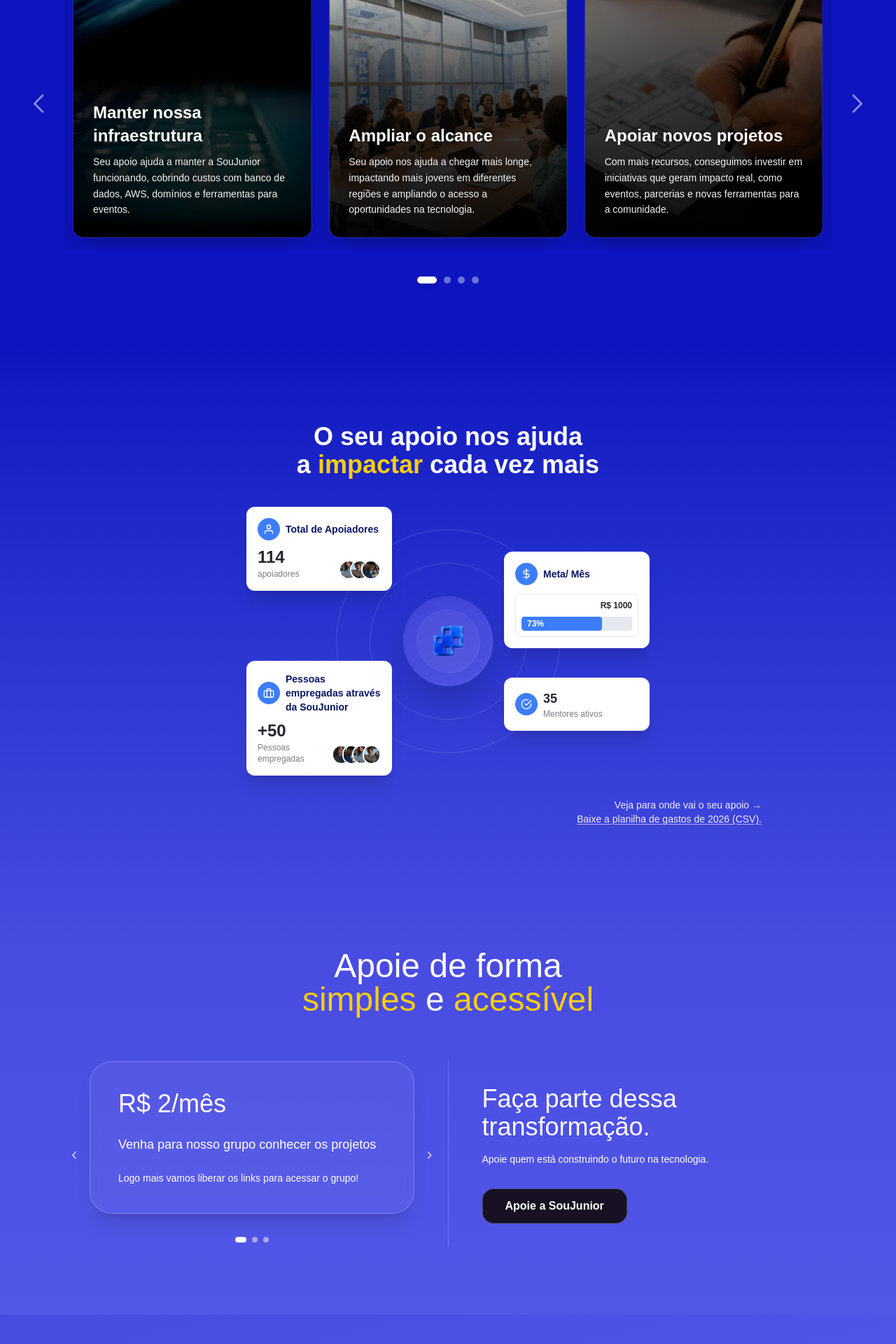
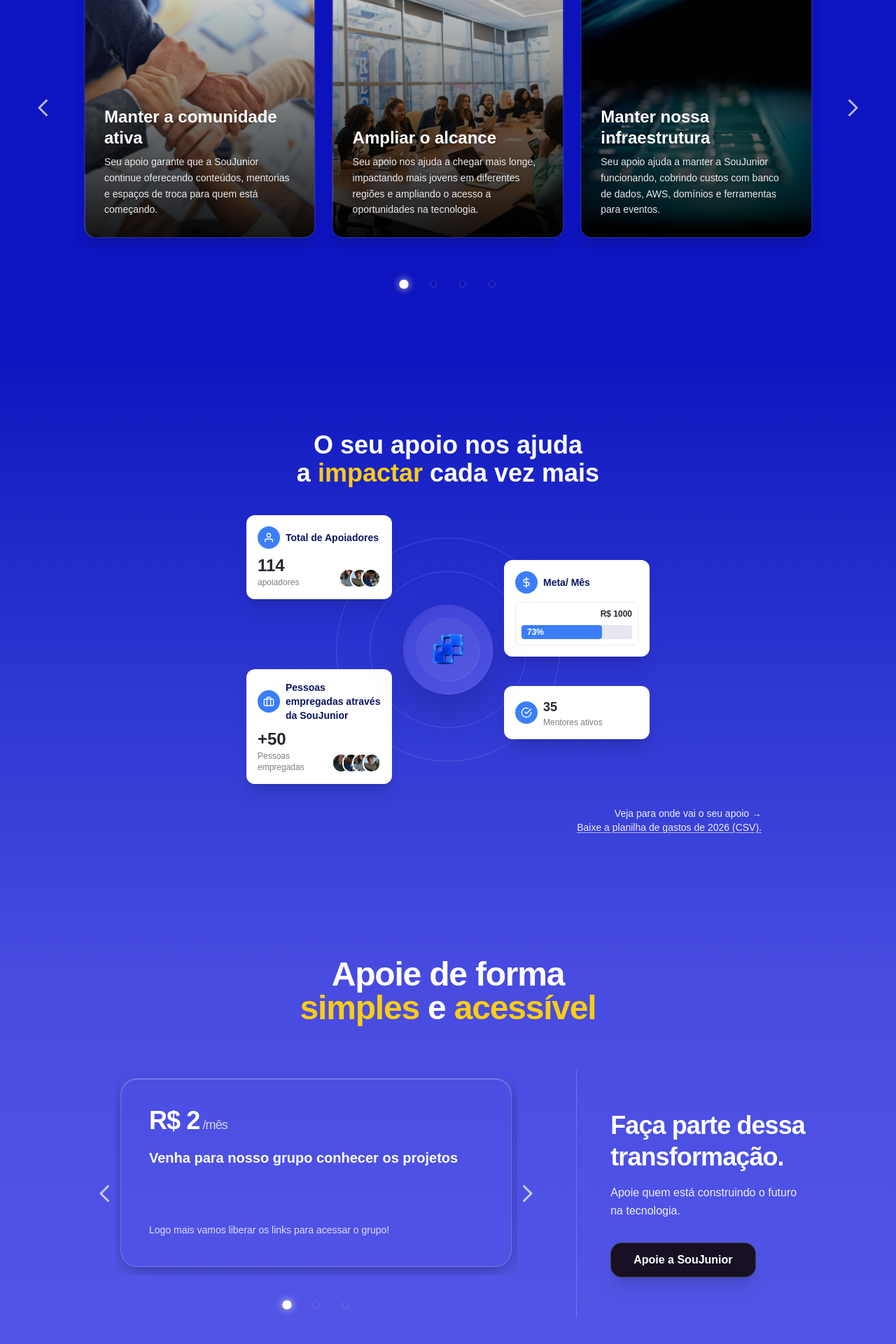
Before and after one commit to pedrofes/hackathon-soujunior-landing-page, a Next.js app: page / in a window 1280 px wide. Shown: the part 1960-3880 px from the top of the page at 70% size. Built offline with nearby package versions, Linux system fonts and the light colour scheme; no server answers; a web font is replaced by a local one.

Commit message:
style(carousels): unifica carrosseis de causa e planos com setas, dots de vidro e suporte a touch-swipe

```diff
--- a/src/components/sections/plans.jsx
+++ b/src/components/sections/plans.jsx
@@ -6,7 +6,7 @@
   return (
     <section className="w-full px-6 py-16 lg:py-24" id="planos">
       <div className="mx-auto max-w-5xl">
-        <h2 className="text-center font-display text-3xl font-medium text-white lg:text-5xl">
+        <h2 className="text-center font-display text-3xl sm:text-4xl lg:text-5xl font-bold text-white tracking-tight">
           <span className="block">Apoie de forma</span>
           <span className="block">
             <span className="text-yellow-accent">simples</span> e{" "}
@@ -20,13 +20,16 @@
           <div className="hidden w-px self-stretch bg-white/20 lg:block" />
 
           <div className="text-center lg:text-left">
-            <h3 className="font-display text-2xl font-medium text-white lg:text-4xl">
+            <h3 className="font-display text-2xl sm:text-3xl lg:text-4xl font-bold text-white tracking-tight leading-tight">
               Faça parte dessa transformação.
             </h3>
-            <p className="mt-4 font-sans text-sm text-white">
+            <p className="mt-4 font-sans text-sm sm:text-base text-white/90 leading-relaxed">
               Apoie quem está construindo o futuro na tecnologia.
             </p>
-            <CtaButton href="https://apoia.se/soujunior" className="mt-8">
+            <CtaButton
+              href="https://apoia.se/soujunior"
+              className="mt-8 shadow-xl hover:shadow-[0_16px_36px_rgba(0,0,0,0.4)]"
+            >
               Apoie a SouJunior
             </CtaButton>
           </div>
--- /dev/null
+++ b/src/components/ui/CarouselArrow.jsx
@@ -0,0 +1,41 @@
+"use client";
+
+/**
+ * Componente unificado e acessível para setas de navegação de carrosséis.
+ * Possui touch target ergonômico (mínimo 44x44px), SVG minimalista e z-index protegido.
+ */
+export default function CarouselArrow({
+  direction = "next",
+  onClick,
+  disabled = false,
+  ariaLabel,
+  className = "",
+}) {
+  const isPrev = direction === "prev";
+  const defaultLabel = isPrev ? "Slide anterior" : "Próximo slide";
+
+  return (
+    <button
+      type="button"
+      onClick={onClick}
+      disabled={disabled}
+      aria-label={ariaLabel || defaultLabel}
+      className={`z-20 flex h-11 w-11 shrink-0 items-center justify-center rounded-full text-white/70 transition-all duration-200 hover:text-white hover:scale-110 active:scale-95 focus-visible:outline-hidden focus-visible:ring-2 focus-visible:ring-white/80 disabled:pointer-events-none disabled:opacity-30 ${className}`}
+    >
+      <svg
+        className="h-8 w-8 sm:h-9 sm:w-9"
+        fill="none"
+        stroke="currentColor"
+        strokeWidth={2}
+        viewBox="0 0 24 24"
+        aria-hidden="true"
+      >
+        {isPrev ? (
+          <path strokeLinecap="round" strokeLinejoin="round" d="M15 19l-7-7 7-7" />
+        ) : (
+          <path strokeLinecap="round" strokeLinejoin="round" d="M9 5l7 7-7 7" />
+        )}
+      </svg>
+    </button>
+  );
+}
--- /dev/null
+++ b/src/components/ui/CarouselDots.jsx
@@ -0,0 +1,49 @@
+"use client";
+
+/**
+ * Componente unificado e reutilizável de indicadores (dots) para carrosséis.
+ * Aplica o efeito de vidro (glassmorphism) translúcido e especular derivado da Navbar.
+ */
+export default function CarouselDots({
+  count = 0,
+  activeIndex = 0,
+  onDotClick,
+  ariaLabel = "Indicadores do carrossel",
+  getItemTitle,
+  className = "",
+}) {
+  if (count <= 1) return null;
+
+  return (
+    <ul
+      className={`flex items-center justify-center gap-1.5 ${className}`}
+      aria-label={ariaLabel}
+    >
+      {Array.from({ length: count }).map((_, index) => {
+        const isActive = index === activeIndex;
+        const itemTitle = getItemTitle ? getItemTitle(index) : `slide ${index + 1}`;
+
+        return (
+          <li key={index} className="flex items-center justify-center">
+            <button
+              type="button"
+              onClick={() => onDotClick && onDotClick(index)}
+              aria-label={`Ir para ${itemTitle}`}
+              aria-current={isActive ? "true" : undefined}
+              className="group flex h-9 w-9 items-center justify-center rounded-full transition-transform active:scale-90 focus-visible:outline-hidden focus-visible:ring-2 focus-visible:ring-white"
+            >
+              {/* Esfera de Vidro inspirada na Navbar */}
+              <span
+                className={`block rounded-full transition-all duration-300 ${
+                  isActive
+                    ? "h-3 w-3 bg-white shadow-[0_0_10px_rgba(255,255,255,0.9),0_2px_6px_rgba(0,0,0,0.3)] scale-110 border border-white"
+                    : "h-2.5 w-2.5 glass-card border border-white/20 shadow-inner group-hover:scale-125"
+                }`}
+              />
+            </button>
+          </li>
+        );
+      })}
+    </ul>
+  );
+}
--- a/src/components/ui/CauseCarousel.jsx
+++ b/src/components/ui/CauseCarousel.jsx
@@ -2,6 +2,8 @@
 
 import { useState, useEffect, useRef, useCallback } from "react";
 import Image from "next/image";
+import CarouselArrow from "@/components/ui/CarouselArrow";
+import CarouselDots from "@/components/ui/CarouselDots";
 
 export default function CauseCarousel({ causes }) {
   const count = causes.length;
@@ -11,6 +13,12 @@
   const [isTransitioning, setIsTransitioning] = useState(true);
   const [visibleCount, setVisibleCount] = useState(3);
   const isMoving = useRef(false);
+
+  // Refs para controle preciso de Touch-Swipe no mobile
+  const touchStartX = useRef(0);
+  const touchStartY = useRef(0);
+  const touchDeltaX = useRef(0);
+  const isSwiping = useRef(false);
 
   // Detecta a largura da tela para saber quantos cards estão visíveis (1 mobile, 2 tablet, 3 desktop)
   useEffect(() => {
@@ -68,7 +76,43 @@
     }
   };
 
-  // Pular para um card  ao clicar nas dots
+  // Gestos de Touch no mobile
+  const handleTouchStart = (e) => {
+    if (isMoving.current) return;
+    touchStartX.current = e.touches[0].clientX;
+    touchStartY.current = e.touches[0].clientY;
+    touchDeltaX.current = 0;
+    isSwiping.current = true;
+  };
+
+  const handleTouchMove = (e) => {
+    if (!isSwiping.current) return;
+    const currentX = e.touches[0].clientX;
+    const currentY = e.touches[0].clientY;
+    const diffX = touchStartX.current - currentX;
+    const diffY = touchStartY.current - currentY;
+
+    // Se o usuário estiver fazendo scroll vertical da página, ignora o swipe
+    if (Math.abs(diffY) > Math.abs(diffX)) {
+      return;
+    }
+
+    touchDeltaX.current = diffX;
+  };
+
+  const handleTouchEnd = () => {
+    if (!isSwiping.current) return;
+    isSwiping.current = false;
+    const threshold = 40; // 40px mínimo de deslocamento horizontal
+    if (touchDeltaX.current > threshold) {
+      goNext();
+    } else if (touchDeltaX.current < -threshold) {
+      goPrev();
+    }
+    touchDeltaX.current = 0;
+  };
+
+  // Pular para um card ao clicar nas dots
   const goToSlide = (dotIndex) => {
     if (isMoving.current) return;
     isMoving.current = true;
@@ -78,22 +122,24 @@
     setCurrentIndex((prev) => prev + diff);
   };
 
-  // Entende qual card em foco no momento
+  // Entende qual card está em foco no momento
   const activeDotIndex = ((currentIndex % count) + count) % count;
-
-  const arrowClasses =
-    "flex items-center justify-center text-white/50 hover:text-white transition-all duration-200 hover:scale-125 active:scale-95 focus-visible:outline-hidden focus-visible:ring-2 focus-visible:ring-white/50 rounded-lg p-1";
 
   return (
     <div
-      className="relative w-full max-w-6xl mx-auto px-4 sm:px-10"
+      className="relative w-full max-w-6xl mx-auto px-8 sm:px-12 lg:px-14 focus:outline-hidden"
       role="region"
       aria-roledescription="carrossel"
       aria-label="Motivos para apoiar a SouJunior"
       onKeyDown={handleKeyDown}
       tabIndex={0}
     >
-      <div className="overflow-hidden py-4 -mx-3">
+      <div
+        className="overflow-hidden py-4 -mx-3"
+        onTouchStart={handleTouchStart}
+        onTouchMove={handleTouchMove}
+        onTouchEnd={handleTouchEnd}
+      >
         <div
           onTransitionEnd={handleTransitionEnd}
           style={{
@@ -102,33 +148,33 @@
               ? "transform 500ms cubic-bezier(0.25, 1, 0.5, 1)"
               : "none",
           }}
-          className="flex will-change-transform"
+          className="flex will-change-transform select-none"
         >
           {extendedCauses.map((item, index) => (
             <div
               key={`${item.id}-${index}`}
               className="shrink-0 w-full sm:w-1/2 lg:w-1/3 px-3"
             >
-              <article className="relative h-[440px] rounded-2xl overflow-hidden border border-white/10 shadow-2xl bg-secondary/40 group transition-all duration-300 hover:-translate-y-2 hover:border-primary/50">
+              <article className="relative h-[440px] rounded-2xl overflow-hidden border border-white/15 shadow-xl bg-secondary/40 group transition-all duration-300 hover:-translate-y-2 hover:border-primary/50">
                 <Image
                   src={item.image}
                   alt={item.alt}
                   fill
                   sizes="(max-width: 640px) 100vw, (max-width: 1024px) 50vw, 33vw"
-                  className="object-cover transition-transform duration-700 ease-out group-hover:scale-105"
+                  className="object-cover transition-transform duration-700 ease-out group-hover:scale-105 pointer-events-none select-none"
                 />
 
-                {/* Overlay Escuro para facilitar a leitura do texto*/}
+                {/* Overlay Escuro balanceado: topo nítido e base com contraste 100% legível */}
                 <div
-                  className="absolute inset-0 bg-gradient-to-t from-black/95 via-black/70 to-transparent"
+                  className="absolute inset-0 bg-gradient-to-t from-black/90 via-black/50 via-45% to-transparent pointer-events-none"
                   aria-hidden="true"
                 />
 
-                <div className="absolute inset-0 p-6 sm:p-7 flex flex-col justify-end text-left z-10">
-                  <h3 className="font-display text-2xl font-bold text-white mb-2.5 leading-snug drop-shadow-md">
+                <div className="absolute inset-0 p-6 sm:p-7 flex flex-col justify-end text-left z-10 pointer-events-none">
+                  <h3 className="font-display text-xl sm:text-2xl font-bold text-white mb-2 leading-tight drop-shadow-md">
                     {item.title}
                   </h3>
-                  <p className="font-sans text-xs sm:text-sm text-white/95 leading-relaxed drop-shadow-sm">
+                  <p className="font-sans text-xs sm:text-sm text-white/90 leading-relaxed drop-shadow-sm">
                     {item.description}
                   </p>
                 </div>
@@ -138,68 +184,30 @@
         </div>
       </div>
 
-      {/* Botão Seta Voltar*/}
-      <button
-        type="button"
+      {/* Botão Seta Voltar */}
+      <CarouselArrow
+        direction="prev"
         onClick={goPrev}
-        aria-label="Card anterior"
-        className={`${arrowClasses} absolute -left-2 sm:-left-6 lg:-left-8 top-1/2 -translate-y-1/2`}
-      >
-        <svg
-          className="w-8 h-8 sm:w-10 sm:h-10"
-          fill="none"
-          stroke="currentColor"
-          strokeWidth={1.75}
-          viewBox="0 0 24 24"
-          aria-hidden="true"
-        >
-          <path strokeLinecap="round" strokeLinejoin="round" d="M15 19l-7-7 7-7" />
-        </svg>
-      </button>
+        ariaLabel="Card anterior"
+        className="absolute left-0 sm:-left-3 lg:-left-6 top-1/2 -translate-y-1/2"
+      />
 
-      {/* Botão Seta Próximo*/}
-      <button
-        type="button"
+      {/* Botão Seta Próximo */}
+      <CarouselArrow
+        direction="next"
         onClick={goNext}
-        aria-label="Próximo card"
-        className={`${arrowClasses} absolute -right-2 sm:-right-6 lg:-right-8 top-1/2 -translate-y-1/2`}
-      >
-        <svg
-          className="w-8 h-8 sm:w-10 sm:h-10"
-          fill="none"
-          stroke="currentColor"
-          strokeWidth={1.75}
-          viewBox="0 0 24 24"
-          aria-hidden="true"
-        >
-          <path strokeLinecap="round" strokeLinejoin="round" d="M9 5l7 7-7 7" />
-        </svg>
-      </button>
+        ariaLabel="Próximo card"
+        className="absolute right-0 sm:-right-3 lg:-right-6 top-1/2 -translate-y-1/2"
+      />
 
-      {/* Dots de Paginação*/}
-      <ul
-        className="mt-8 flex justify-center items-center gap-2.5"
-        aria-label="Indicadores do carrossel"
-      >
-        {causes.map((item, index) => {
-          const isActive = index === activeDotIndex;
-          return (
-            <li key={item.id}>
-              <button
-                type="button"
-                onClick={() => goToSlide(index)}
-                aria-label={`Ir para o card ${index + 1}: ${item.title}`}
-                aria-current={isActive}
-                className={`rounded-full transition-all duration-300 focus-visible:ring-2 focus-visible:ring-white ${
-                  isActive
-                    ? "w-7 h-2.5 bg-white shadow-md"
-                    : "w-2.5 h-2.5 bg-white/40 hover:bg-white/75"
-                }`}
-              />
-            </li>
-          );
-        })}
-      </ul>
+      {/* Dots de Paginação */}
+      <CarouselDots
+        count={count}
+        activeIndex={activeDotIndex}
+        onDotClick={goToSlide}
+        getItemTitle={(index) => causes[index]?.title || `card ${index + 1}`}
+        className="mt-8"
+      />
     </div>
   );
 }
--- a/src/components/ui/PlanCard.jsx
+++ b/src/components/ui/PlanCard.jsx
@@ -1,14 +1,20 @@
 export default function PlanCard({ plan }) {
   return (
-    <article className="rounded-[2rem] border border-white/25 bg-white/5 p-8 shadow-xl backdrop-blur-md lg:p-10">
-      <p className="font-display text-3xl font-medium text-white lg:text-4xl">
-        {plan.price}
-        <span>{plan.period}</span>
-      </p>
-      <h3 className="mt-6 font-display text-base font-medium text-white lg:text-lg">
-        {plan.title}
-      </h3>
-      <p className="mt-6 font-sans text-sm font-light text-white">
+    <article className="glass-card border border-white/20 rounded-3xl p-6 sm:p-8 lg:p-10 min-h-[250px] sm:min-h-[270px] flex flex-col justify-between select-none">
+      <div>
+        <p className="font-display text-3xl sm:text-4xl font-bold text-white tracking-tight">
+          {plan.price}
+          <span className="font-sans text-base sm:text-lg font-normal text-white/75 ml-1">
+            {plan.period}
+          </span>
+        </p>
+
+        <h3 className="mt-5 font-display text-lg sm:text-xl font-semibold text-white leading-snug">
+          {plan.title}
+        </h3>
+      </div>
+
+      <p className="mt-4 font-sans text-xs sm:text-sm text-white/80 leading-relaxed">
         {plan.description}
       </p>
     </article>
--- a/src/components/ui/PlanCarousel.jsx
+++ b/src/components/ui/PlanCarousel.jsx
@@ -1,15 +1,35 @@
 "use client";
 
-import { useState } from "react";
+import { useState, useRef, useCallback } from "react";
 import PlanCard from "./PlanCard";
+import CarouselArrow from "@/components/ui/CarouselArrow";
+import CarouselDots from "@/components/ui/CarouselDots";
 
 export default function PlanCarousel({ plans }) {
   const [current, setCurrent] = useState(0);
-  const hasMultiple = plans.length > 1;
+  const count = plans.length;
+  const hasMultiple = count > 1;
 
-  const goTo = (index) => setCurrent((index + plans.length) % plans.length);
-  const goPrev = () => goTo(current - 1);
-  const goNext = () => goTo(current + 1);
+  // Refs para controle preciso de Touch-Swipe no mobile
+  const touchStartX = useRef(0);
+  const touchStartY = useRef(0);
+  const touchDeltaX = useRef(0);
+  const isSwiping = useRef(false);
+
+  const goTo = useCallback(
+    (index) => {
+      setCurrent((index + count) % count);
+    },
+    [count]
+  );
+
+  const goPrev = useCallback(() => {
+    goTo(current - 1);
+  }, [current, goTo]);
+
+  const goNext = useCallback(() => {
+    goTo(current + 1);
+  }, [current, goTo]);
 
   const handleKeyDown = (event) => {
     if (!hasMultiple) return;
@@ -22,88 +42,110 @@
     }
   };
 
-  const arrowClasses =
-    "absolute top-1/2 flex h-9 w-9 -translate-y-1/2 items-center justify-center rounded-full text-2xl leading-none text-white/70 transition-colors hover:text-white focus-visible:outline-hidden focus-visible:ring-2 focus-visible:ring-white focus-visible:ring-offset-2 focus-visible:ring-offset-transparent";
+  // Touch handlers para suporte ergonômico a swipe no mobile
+  const handleTouchStart = (e) => {
+    touchStartX.current = e.touches[0].clientX;
+    touchStartY.current = e.touches[0].clientY;
+    touchDeltaX.current = 0;
+    isSwiping.current = true;
+  };
 
-  const carouselAria = hasMultiple
-    ? {
-        role: "group",
-        "aria-roledescription": "carrossel",
-        "aria-label": "Planos de apoio",
+  const handleTouchMove = (e) => {
+    if (!isSwiping.current) return;
+    const currentX = e.touches[0].clientX;
+    const currentY = e.touches[0].clientY;
+    const diffX = touchStartX.current - currentX;
+    const diffY = touchStartY.current - currentY;
+
+    // Se o usuário estiver fazendo scroll vertical da página, ignora o swipe
+    if (Math.abs(diffY) > Math.abs(diffX)) {
+      return;
     }
-    : {};
 
-  return (
-    <div className="relative" {...carouselAria} onKeyDown={handleKeyDown}>
-      <div className="grid">
-        {plans.map((plan, index) => {
-          const isCurrent = index === current;
-          const slideAria = hasMultiple
-            ? {
-                role: "group",
-                "aria-roledescription": "slide",
-                "aria-label": `Plano ${index + 1} de ${plans.length}`,
+    touchDeltaX.current = diffX;
+  };
+
+  const handleTouchEnd = () => {
+    if (!isSwiping.current) return;
+    isSwiping.current = false;
+    const threshold = 40; // 40px mínimo de deslocamento horizontal
+    if (touchDeltaX.current > threshold) {
+      goNext();
+    } else if (touchDeltaX.current < -threshold) {
+      goPrev();
     }
-            : {};
+    touchDeltaX.current = 0;
+  };
 
   return (
     <div
+      className="relative w-full px-7 sm:px-9 focus:outline-hidden"
+      role="region"
+      aria-roledescription="carrossel"
+      aria-label="Planos de apoio"
+      onKeyDown={handleKeyDown}
+      tabIndex={0}
+    >
+      {/* Viewport do carrossel com deslizamento suave */}
+      <div
+        className="overflow-hidden py-3"
+        onTouchStart={handleTouchStart}
+        onTouchMove={handleTouchMove}
+        onTouchEnd={handleTouchEnd}
+      >
+        <div
+          className="flex transition-transform duration-500 ease-out will-change-transform"
+          style={{
+            transform: `translateX(-${current * 100}%)`,
+          }}
+        >
+          {plans.map((plan, index) => {
+            const isCurrent = index === current;
+            return (
+              <div
                 key={plan.id}
-              {...slideAria}
+                className="w-full shrink-0 px-2"
                 aria-hidden={!isCurrent}
-              className={`col-start-1 row-start-1 transition-opacity motion-reduce:transition-none ${
-                isCurrent
-                  ? "opacity-100 duration-200 delay-150"
-                  : "pointer-events-none opacity-0 duration-150"
-              }`}
               >
                 <PlanCard plan={plan} />
               </div>
             );
           })}
         </div>
+      </div>
 
       {hasMultiple && (
         <span className="sr-only" aria-live="polite">
-          {`Plano ${current + 1} de ${plans.length}: ${plans[current].title}`}
+          {`Plano ${current + 1} de ${count}: ${plans[current].title}`}
         </span>
       )}
 
       {hasMultiple && (
         <>
-          <button
-            type="button"
+          {/* Seta Anterior */}
+          <CarouselArrow
+            direction="prev"
             onClick={goPrev}
-            aria-label="Plano anterior"
-            className={`${arrowClasses} -left-3 xl:-left-10`}
-          >
-            <span aria-hidden="true">&lsaquo;</span>
-          </button>
+            ariaLabel="Plano anterior"
+            className="absolute left-0 top-1/2 -translate-y-1/2"
+          />
 
-          <button
-            type="button"
+          {/* Seta Próxima */}
+          <CarouselArrow
+            direction="next"
             onClick={goNext}
-            aria-label="Próximo plano"
-            className={`${arrowClasses} -right-3 xl:-right-10`}
-          >
-            <span aria-hidden="true">&rsaquo;</span>
-          </button>
+            ariaLabel="Próximo plano"
+            className="absolute right-0 top-1/2 -translate-y-1/2"
+          />
 
-          <ul className="mt-6 flex justify-center gap-2">
-            {plans.map((plan, index) => (
-              <li key={plan.id}>
-                <button
-                  type="button"
-                  onClick={() => goTo(index)}
-                  aria-label={`Ir para o plano ${index + 1}`}
-                  aria-current={index === current}
-                  className={`h-2 rounded-full transition-all motion-reduce:transition-none focus-visible:outline-hidden focus-visible:ring-2 focus-visible:ring-white focus-visible:ring-offset-2 focus-visible:ring-offset-transparent ${
-                    index === current ? "w-4 bg-white" : "w-2 bg-white/50"
-                  }`}
+          {/* Dots de navegação em esfera de vidro */}
+          <CarouselDots
+            count={count}
+            activeIndex={current}
+            onDotClick={goTo}
+            getItemTitle={(index) => plans[index]?.price || `plano ${index + 1}`}
+            className="mt-6"
           />
-              </li>
-            ))}
-          </ul>
         </>
       )}
     </div>
--- a/src/data/causes.js
+++ b/src/data/causes.js
@@ -1,11 +1,11 @@
 export const CAUSES = [
   {
-    id: "infraestrutura",
-    title: "Manter nossa infraestrutura",
+    id: "comunidade",
+    title: "Manter a comunidade ativa",
     description:
-      "Seu apoio ajuda a manter a SouJunior funcionando, cobrindo custos com banco de dados, AWS, domínios e ferramentas para eventos.",
-    image: "/images/cause-card-images/infra.webp",
-    alt: "Infraestrutura técnica, servidores e computação em nuvem",
+      "Seu apoio garante que a SouJunior continue oferecendo conteúdos, mentorias e espaços de troca para quem está começando.",
+    image: "/images/cause-card-images/comunidade.webp",
+    alt: "Grupo de jovens profissionais da comunidade SouJunior trocando ideias",
   },
   {
     id: "alcance",
@@ -16,6 +16,14 @@
     alt: "Desenvolvedora jovem concentrada programando em seu computador",
   },
   {
+    id: "infraestrutura",
+    title: "Manter nossa infraestrutura",
+    description:
+      "Seu apoio ajuda a manter a SouJunior funcionando, cobrindo custos com banco de dados, AWS, domínios e ferramentas para eventos.",
+    image: "/images/cause-card-images/infra.webp",
+    alt: "Infraestrutura técnica, servidores e computação em nuvem",
+  },
+  {
     id: "projetos",
     title: "Apoiar novos projetos",
     description:
@@ -23,12 +31,4 @@
     image: "/images/cause-card-images/projetos.webp",
     alt: "Desenvolvedores colaborando em projetos práticos de tecnologia",
   },
-  {
-    id: "comunidade",
-    title: "Manter a comunidade ativa",
-    description:
-      "Seu apoio garante que a SouJunior continue oferecendo conteúdos, mentorias e espaços de troca para quem está começando.",
-    image: "/images/cause-card-images/comunidade.webp",
-    alt: "Grupo de jovens profissionais da comunidade SouJunior trocando ideias",
-  },
 ];
```
Lines whose indentation alone changed are shown as unchanged.
